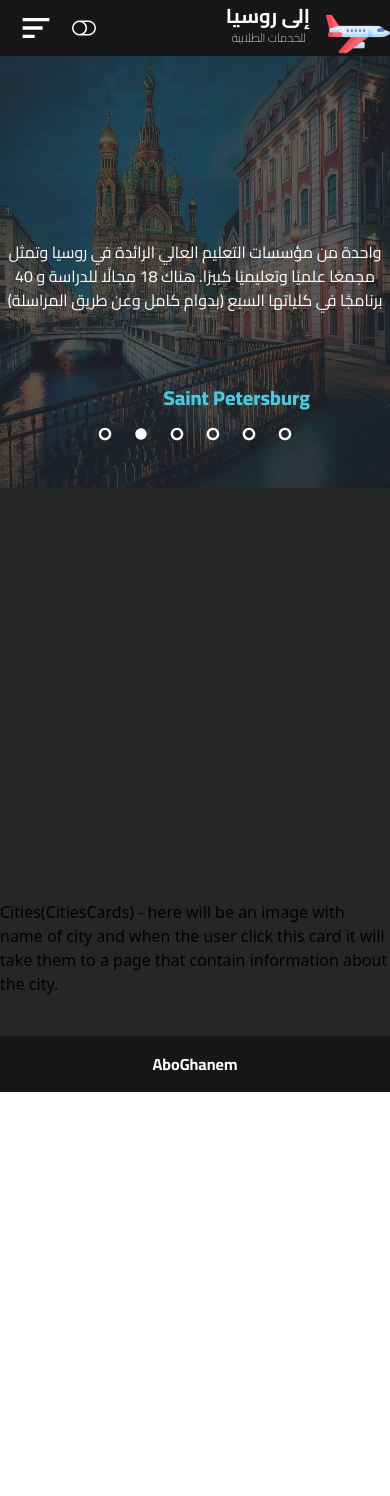
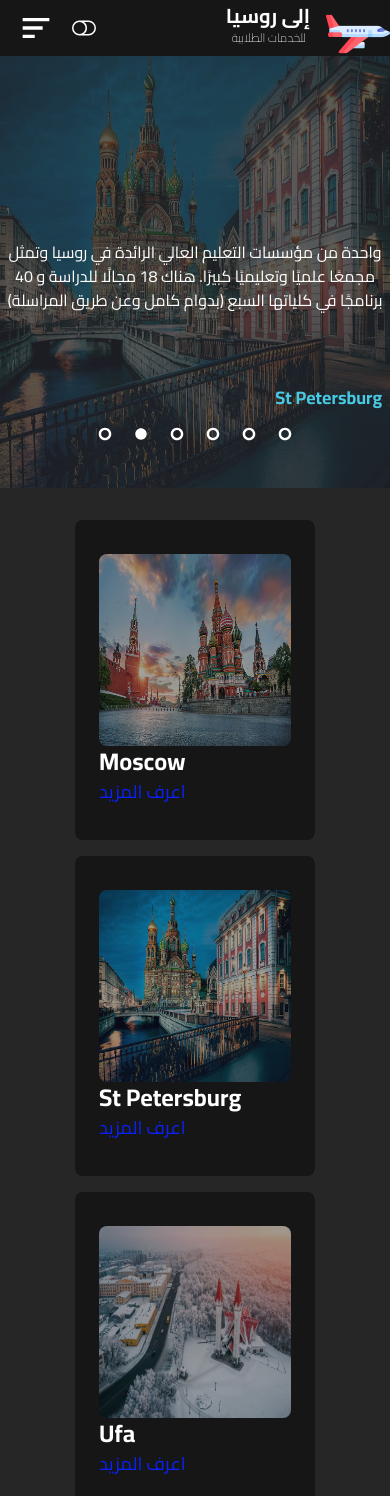
Before and after one commit to The3Techies/toRu, a React (Vite) app: page /Cities in a window 390 px wide. Shown: the top 1496 px of the page. Before the commit the page ends 1092 px from the top, so only its background shows below. Built offline with nearby package versions, Linux system fonts and the light colour scheme; a web font is replaced by a local one.

Commit message:
CitiesCards done

```diff
--- a/src/Components/Navbar.tsx
+++ b/src/Components/Navbar.tsx
@@ -37,7 +37,7 @@ export default function Navbar() {
     }
 
     return (
-        <div className={"fixed top-0 left-0 right-0 w-full flex justify-center " + state.bgColor}>
+        <div className={"fixed top-0 left-0 right-0 w-full flex justify-center  hover:opacity-100 z-50 " + state.bgColor}>
             <div className=" w-full max-w-6xl h-14  bg-opacity-50  flex justify-between items-center select-none ">
                 <div className="hidden md:flex  justify-between ml-7"  >
                     {state.dark ? <BsToggleOff className="text-[#FFFFFF] text-2xl cursor-pointer" onClick={SetToLight} /> : <BsToggleOn className="text-[#214966] text-2xl cursor-pointer" onClick={SetToDark} />}
--- a/src/pages/Cities/CitiesCards.tsx
+++ b/src/pages/Cities/CitiesCards.tsx
@@ -1,8 +1,64 @@
+import { useMyContext } from "../../State/MyContext"
+import { useNavigate } from "react-router-dom"
+import Moscow from '../../assets/imgCities/Moscow.jpg'
+import StPetersburg from '../../assets/imgCities/SaintPetersburg.jpg'
+import Ufa from '../../assets/imgCities/Ufa.jpg'
+import Kazan from '../../assets/imgCities/Kazan.jpg'
+import Rostov from '../../assets/imgCities/Rostov.jpg'
+import Yekaterinburg from '../../assets/imgCities/Yekaterinburg.jpg'
+
+
 export default function CitiesCards() {
+    const { state } = useMyContext()
+    let navigate = useNavigate()
 
-    return(
-        <div>
-             Cities(CitiesCards) - here will be an image with name of city and when the user click this card it will take them to a page that contain information about the city.
+    const arry = [
+        {
+            name: "Moscow",
+            img: Moscow,
+        },
+        {
+            name: "St Petersburg",
+            img: StPetersburg,
+        },
+        {
+            name: "Ufa",
+            img: Ufa,
+        },
+        {
+            name: "Kazan",
+            img: Kazan,
+        },
+        {
+            name: "Rostov",
+            img: Rostov,
+        },
+        {
+            name: "Yekaterinburg",
+            img: Yekaterinburg,
+        },
+    ]
+
+    const CitsCards: Array<JSX.Element> = arry.map(({ name, img}, i) => {
+        return (
+            <div className={"w-60 h-80 flex justify-center items-center rounded-lg " + state.bgColor} >
+                <div className="flex flex-col  items-center justify-center w-48 h-full ">
+                    <img src={img} className="pointer-events-none h-48 rounded-lg opacity-60 "></img>
+                    <h1 className={"font-Cairo font-bold text-2xl self-start " + state.fontColor}>{name}</h1>
+                    <p className="font-Cairo text-[#0921FF] text-lg self-start cursor-pointer " onClick={() => navigate("/City")}>اعرف المزيد</p>
+                </div>
+            </div>
+        )
+    })
+
+
+
+    return (
+        <div className="w-full mt-8 flex justify-center ">
+
+            <div className="w-full max-w-6xl flex justify-center gap-4 flex-wrap ">
+                {CitsCards}
+            </div>
         </div>
     )
 }
--- a/src/pages/Cities/CitiesHero.tsx
+++ b/src/pages/Cities/CitiesHero.tsx
@@ -2,18 +2,17 @@ import { useMyContext } from "../../State/MyContext";
 import { useState, useEffect } from 'react';
 import { RxDot, RxDotFilled } from 'react-icons/rx';
 import Moscow from '../../assets/imgCities/Moscow.jpg'
-import SaintPetersburg from '../../assets/imgCities/SaintPetersburg.jpg'
+import StPetersburg from '../../assets/imgCities/SaintPetersburg.jpg'
 import Ufa from '../../assets/imgCities/Ufa.jpg'
 import Kazan from '../../assets/imgCities/Kazan.jpg'
 import Rostov from '../../assets/imgCities/Rostov.jpg'
 import Yekaterinburg from '../../assets/imgCities/Yekaterinburg.jpg'
 
-
 export default function CitiesHero() {
-    const { state } = useMyContext();
+    const { state } = useMyContext()
     let index: number = 0
-    const names: Array<string> = ["Moscow", "Saint Petersburg", "Ufa", "Kazan", "Rostov", "Yekaterinburg"]
-    const imgs: Array<string> = [Moscow, SaintPetersburg, Ufa, Kazan, Rostov, Yekaterinburg]
+    const names: Array<string> = ["Moscow", "St Petersburg", "Ufa", "Kazan", "Rostov", "Yekaterinburg"]
+    const imgs: Array<string> = [Moscow, StPetersburg, Ufa, Kazan, Rostov, Yekaterinburg]
     const [img, setImg] = useState<string>(imgs[index])
     const [name, setName] = useState<string>(names[index])
     const [active, setActive] = useState<number>(index)
@@ -47,14 +46,14 @@ export default function CitiesHero() {
 
     return (
         <div>
-            <div className="w-full h-screen mt-[3.5rem] flex justify-center ">
-                <div className=" max-w-6xl h-screen ">
-                    <img src={img} className="w-[70rem] h-[27rem] opacity-25 select-none " />
+            <div className="w-full mt-[3.5rem] flex justify-center ">
+                <div className=" w-full max-w-6xl">
+                    <img src={img} className="w-full  h-[27rem] opacity-25 select-none" />
                     <div className="flex justify-center">
-                        <p className={"font-Cairo absolute top-[15rem]  w-96 text-center " + state.fontColor}>واحدة من مؤسسات التعليم العالي الرائدة في روسيا وتمثل مجمعًا علميًا وتعليميًا كبيرًا. هناك 18 مجالًا للدراسة  و 40 برنامجًا في كلياتها السبع (بدوام كامل وعن طريق المراسلة)</p>
+                        <p className={"font-Cairo absolute top-[15rem] md:w-96 text-center " + state.fontColor}>واحدة من مؤسسات التعليم العالي الرائدة في روسيا وتمثل مجمعًا علميًا وتعليميًا كبيرًا. هناك 18 مجالًا للدراسة  و 40 برنامجًا في كلياتها السبع (بدوام كامل وعن طريق المراسلة)</p>
                     </div>
                     <div className="flex justify-end">
-                        <h1 className={"font-Cairo absolute top-[24rem] font-extrabold mr-20 text-xl text-[#48cae4]" }>{name}</h1>
+                        <h1 className={"font-Cairo absolute top-[24rem] font-bold md:font-extrabold mr-2 md:mr-20 text-lg md:text-xl text-[#48cae4]"}>{name}</h1>
                     </div>
                     <div className="flex justify-center ">
                         <div className={"absolute top-[26rem] flex justify-center text-4xl cursor-pointer " + state.fontColor}>
--- a/src/pages/Home/HomeHero.tsx
+++ b/src/pages/Home/HomeHero.tsx
@@ -6,7 +6,7 @@ export default function HomeHero() {
 
 
     return (
-        <div className="w-full mt-14 flex justify-center  ">
+        <div className="w-full mt-14 flex justify-center ">
             <div className="w-full max-w-6xl h-screen flex justify-around items-center ">
                 <div className="ml-2 md:ml-10 ">
                     <img src={HeroImg} className="select-none h-46 w-46 md:h-96 md:w-96 object-contain hidden md:block" alt="" />
--- a/src/pages/Home/OurService.tsx
+++ b/src/pages/Home/OurService.tsx
@@ -5,7 +5,7 @@ import logoPath3 from '../../assets/imgHome/OurServiceLogo4.png'
 import logoPath4 from '../../assets/imgHome/OurServiceLogo1.png'
 
 export default function OurService() {
-    const { state, setState } = useMyContext();
+    const { state } = useMyContext();
 
 
 const arry= [
```
